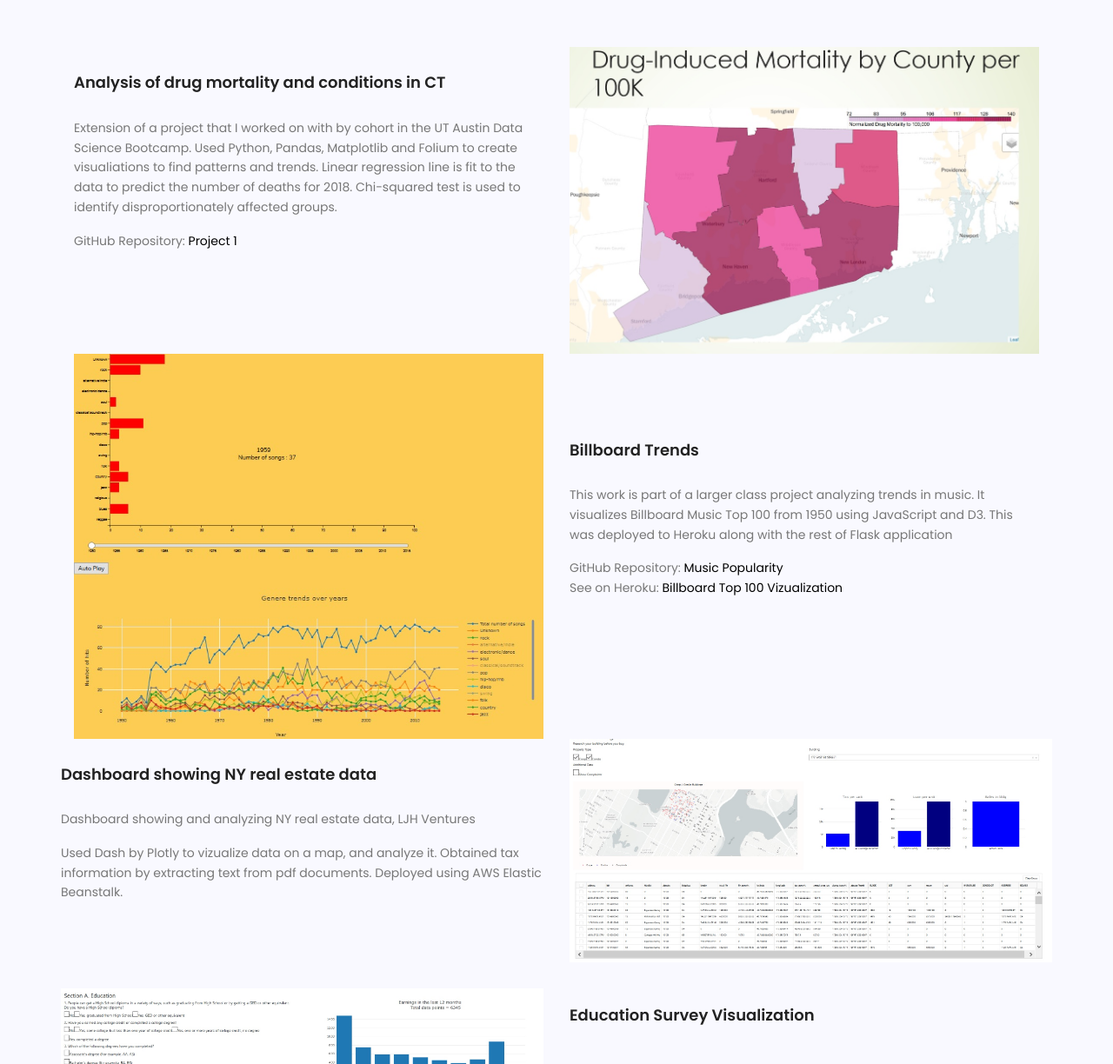
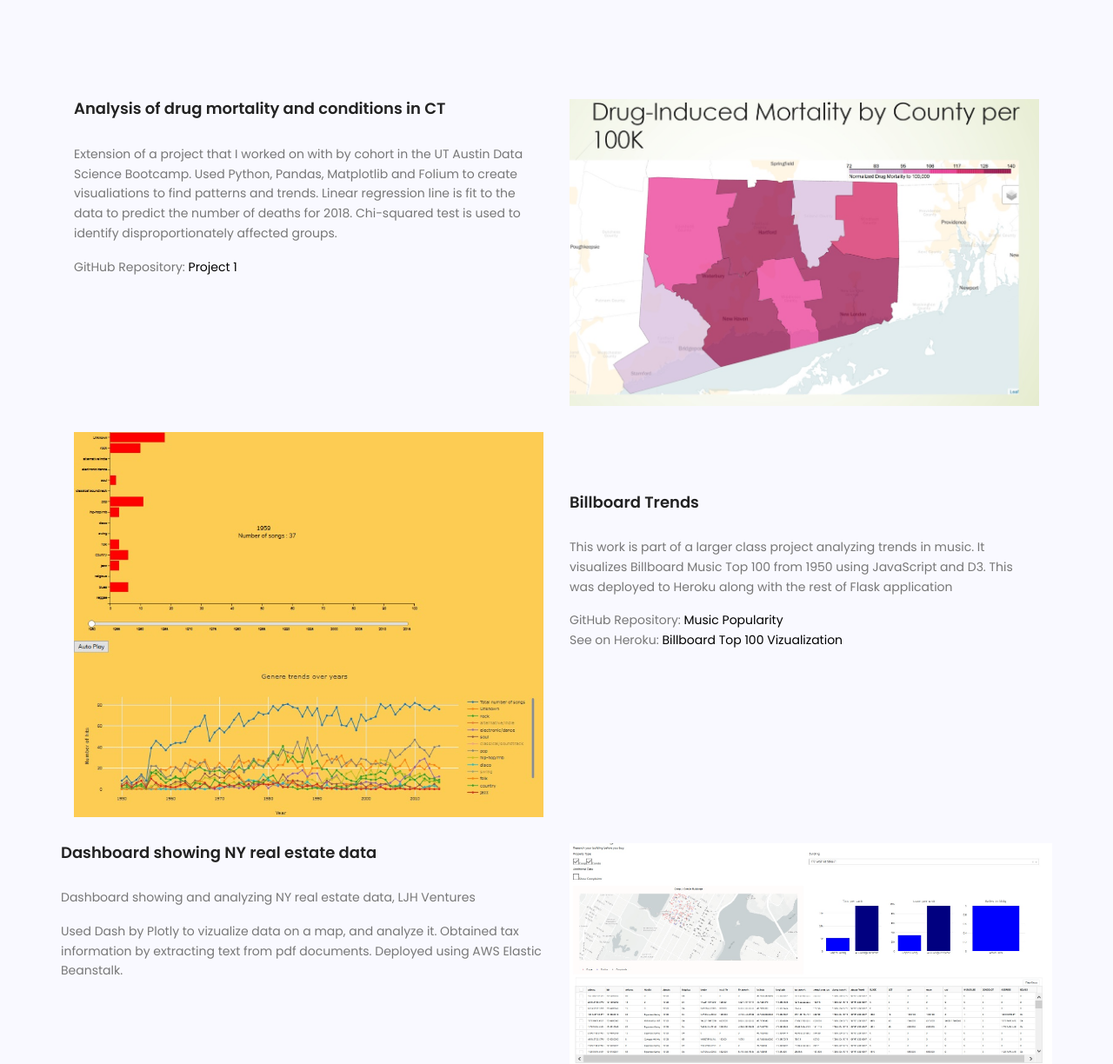
Before and after one commit to sandhya-sago/sandhya-sago.github.io, a plain HTML site: page index.html in a window 1280 px wide. Shown: the part 2825-4049 px from the top of the page at 87% size. Drawn offline with nearby package versions, Linux system fonts and the light colour scheme.

Commit message:
fix typo

```diff
--- a/index.html
+++ b/index.html
@@ -243,7 +243,7 @@ Years of experence in coding in Python, testing (regression testing, unit testin
 							<div class="btm-border d-block mx-auto"></div>
 							<div class="single-qly">
 								<h4 class="pb-20">Applications Engineer</h4>
-								<p><b>Oracle Corporation</b> (2010-1017), <b>Sun Microsystems</b> (2005-2010)</p>
+								<p><b>Oracle Corporation</b> (2010-2017), <b>Sun Microsystems</b> (2005-2010)</p>
 								<p>Part of the CAD tools team for
       							<a href="https://en.wikipedia.org/wiki/SPARC">SPARC microprocessor</a> development</li></p>
 								<p>Served as team lead and senior applications engineer, supporting flows developed in Python, Perl and TCL.</p>
@@ -277,7 +277,7 @@ Years of experence in coding in Python, testing (regression testing, unit testin
 							<div class="single-project pb-100">
 								<div class="row">
 									<div class="col-md-6 ">
-										<img class="img-fluid"  src="github_repo_analysis/github_heat.png" alt="Github data visualization" >
+										<img class="img-fluid pt-30"  src="github_repo_analysis/github_heat.png" alt="Github data visualization" >
 									</div>
 									<div class="col-md-6 ">
 										<h4 class="pt-100 pb-30">Visualization of GitHub repository data</h4>
@@ -299,14 +299,14 @@ Years of experence in coding in Python, testing (regression testing, unit testin
 										GitHub Repository: <a href="https://github.com/sandhya-sago/DataViz-Project1">Project 1</a><br>
 									</div>
 									<div class="col-md-6 ">
-										<img class="img-fluid" src="images/ct_county_drug_mortality.jpg" alt="Connecticut drug deaths per county">
+										<img class="img-fluid pt-30" src="images/ct_county_drug_mortality.jpg" alt="Connecticut drug deaths per county">
 									</div>
 								</div>
 							</div>
 							<div class="single-project">
 								<div class="row">
 									<div class="col-md-6 ">
-										<img class="img-fluid" src="images/billboard.jpg" alt="Billboard trends">
+										<img class="img-fluid pt-30" src="images/billboard.jpg" alt="Billboard trends">
 									</div>
 									<div class="col-md-6 ">
 										<h4 class="pt-100 pb-30">Billboard Trends</a></h4>
@@ -329,7 +329,7 @@ Years of experence in coding in Python, testing (regression testing, unit testin
 									by extracting text from pdf documents. Deployed using AWS Elastic Beanstalk.</p>
 								</div>
 								<div class="col-md-6 ">
-									<img class="img-fluid" src="images/coopcondo.jpg" alt="NY real estate dashboard">
+									<img class="img-fluid pt-30" src="images/coopcondo.jpg" alt="NY real estate dashboard">
 								</div>
 							</div>
 						</div>
```
